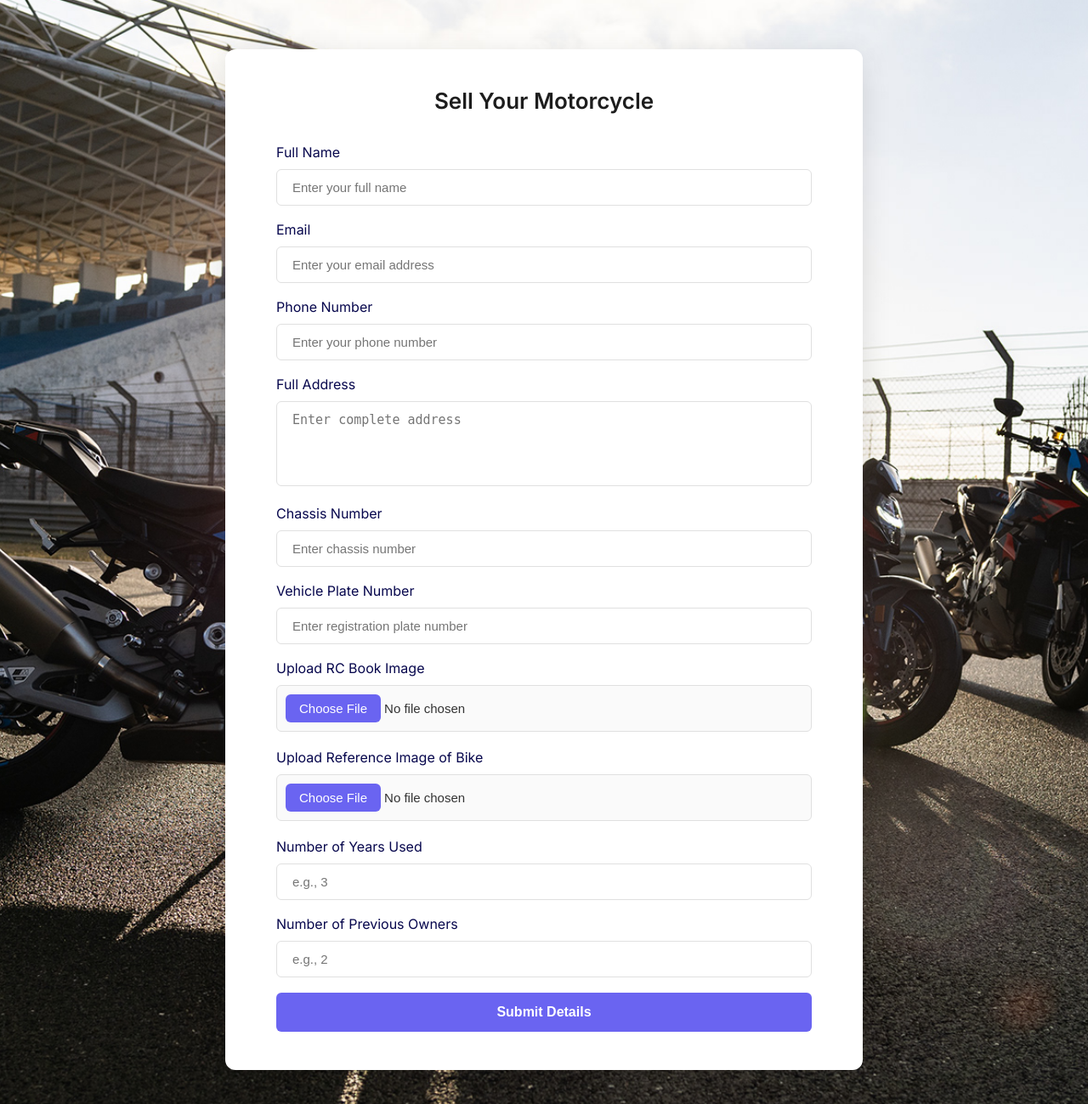
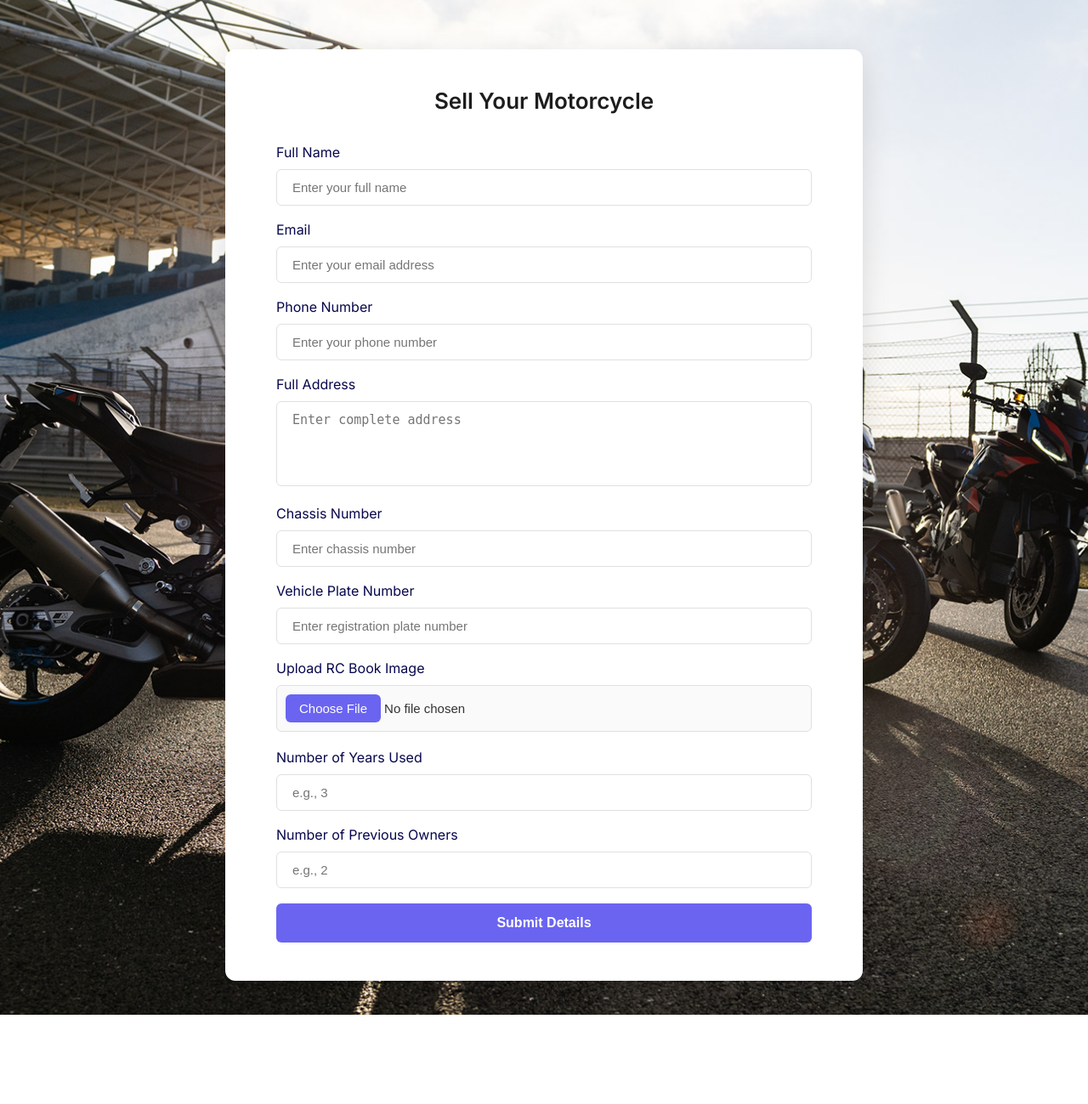
Before and after one commit to bikesbay/superbikes, a Flask app: page /sell-bike in a window 1280 px wide. Shown: the part 82-1381 px from the top of the page at 85% size. After the commit the page ends 1276 px from the top, so only its background shows below. Run offline with Flask 3, Linux system fonts and the light colour scheme; some libraries are stand-ins or nearby versions.

Commit message:
Updated Flask routes and email feature

```diff
--- a/templates/resale.html
+++ b/templates/resale.html
@@ -129,21 +129,6 @@
             />
           </div>
 
-          <!-- Reference Image of Vehicle -->
-          <div class="formbold-mb-5">
-            <label for="bike_image" class="formbold-form-label"
-              >Upload Reference Image of Bike</label
-            >
-            <input
-              type="file"
-              name="bike_image"
-              id="bike_image"
-              accept="image/*"
-              class="formbold-form-input"
-              required
-            />
-          </div>
-
           <!-- Bike Usage Duration -->
           <div class="formbold-mb-5">
             <label for="years_used" class="formbold-form-label"
```
Also changed, not shown: static/uploads/Screenshot (484).png (deleted), static/uploads/Screenshot (485).png (deleted), static/uploads/Screenshot (487).png (deleted), static/uploads/Screenshot (488).png (deleted), 2 other files.
